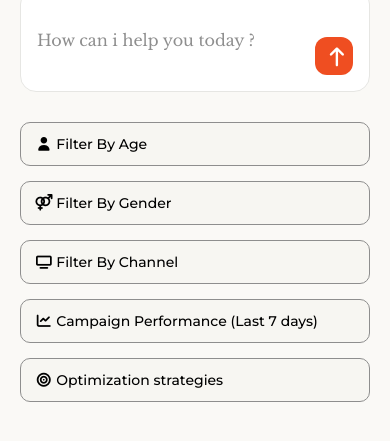
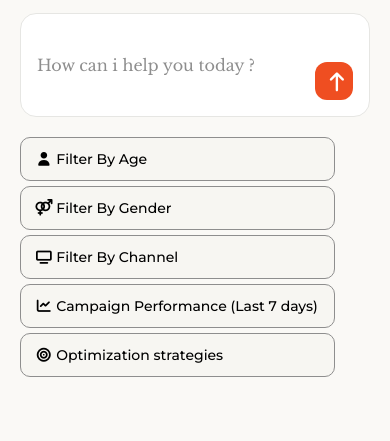
Before and after one commit to dronpareek7-art/Claude-Ai-UI, a plain HTML site: page index.html in a window 390 px wide. Shown: the part 275-716 px from the top of the page. Drawn offline with nearby package versions, Linux system fonts and the light colour scheme.

Commit message:
css update

```diff
--- a/style.css
+++ b/style.css
@@ -64,17 +64,19 @@ body {
 }
 
 .buttons {
+  width: 600px;
+  margin-top: 40px;
+
   border: none;
   border-radius: 10px;
   display: grid;
   grid-template-columns: repeat(1, 1fr);
-  align-items: flex-start;
+  align-items: left;
   gap: 5px;
 }
 .buttons button {
-  width: 320px;
+  width: 100%;
   padding: 14px 18px;
-  margin-top: 10px;
   border-radius: 10px;
   border: 1px solid #8e8e8e;
   background-color: #f7f6f2;
@@ -153,3 +155,8 @@ button:hover {
     padding: 12px 14px;
   }
 }
+@media (max-width: 768px) {
+  .buttons {
+    width: 90%;
+  }
+}
```
